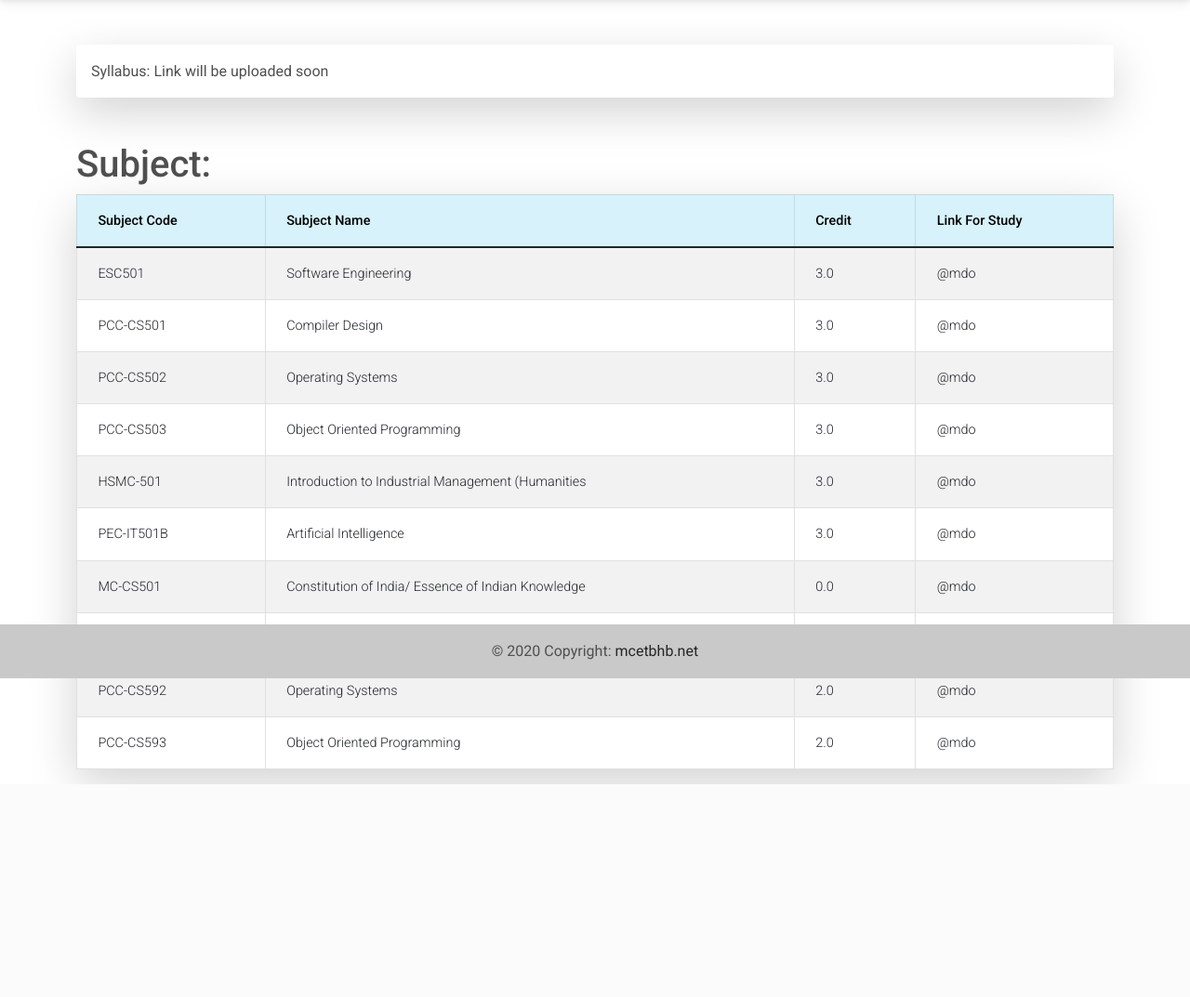
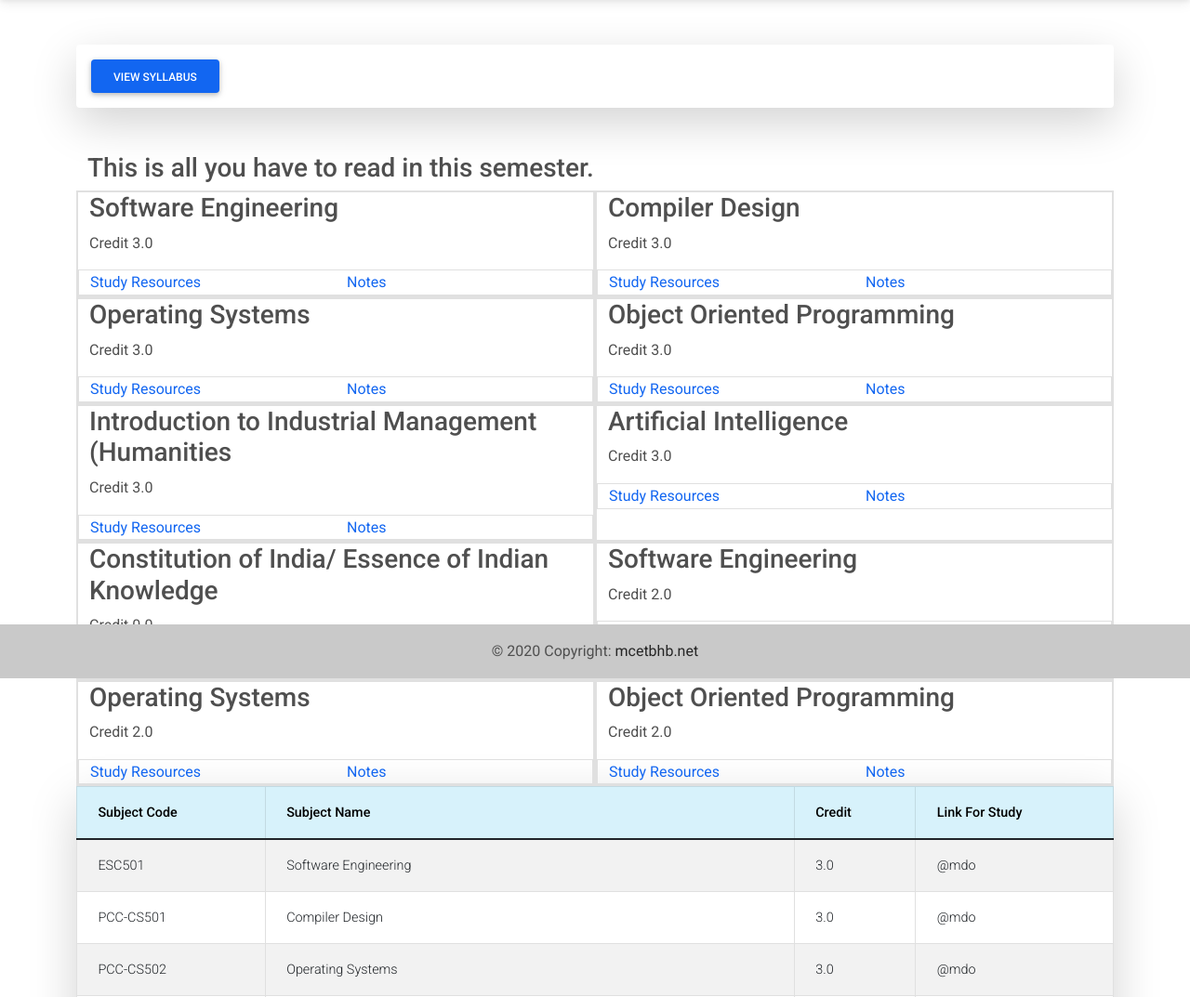
Before and after one commit to Upendra0/College-Space, a Django app: page /study_materials in a window 1280 px wide. Shown: the part 70-1143 px from the top of the page at 93% size. Before the commit the page ends 914 px from the top, so only its background shows below. Run offline with Django 3.2, Linux system fonts and the light colour scheme; a user stored in the database is signed in; data comes from the database, SQL or seed files in the repository; both versions use the stored data as it was after the commit; some libraries are stand-ins or nearby versions.

Commit message:
seeing new design to render subjects

```diff
--- a/college_space/resources/templates/resources/study_materials.html
+++ b/college_space/resources/templates/resources/study_materials.html
@@ -3,12 +3,36 @@
 {% block title %}
 <title> College Space | Study Materials </title>
 {% endblock title %}
+
 {% block content %}
     <div class = "container">
         <div class="shadow-lg p-3 mb-5 mt-5 bg-white rounded">
-        Syllabus: {{ syllabus_link }}
+        <a href="{{ syllabus_link }}" target="_blank" class="btn btn-primary" role="button"> View Syllabus </a>
         </div>
-        <h1>Subject:</h1>
+
+        <!-- Subject lists -->
+        <div class="container-fluid">
+            <h3> This is all you have to read in this semester. </h3>
+            <div class="row">
+            {% for subject in subjects %}
+            <div class="col-12 col-md-6 border border-2">
+                <div class="row">
+                    <h3> {{ subject.name }} </h3>
+                    <p> Credit {{ subject.credit }} </p>
+                </div>
+                <div class="row border borde-2">
+                    <div class="col">
+                        <a href="#"> Study Resources </a>
+                    </div>
+                    <div class="col">
+                        <a href="#"> Notes </a>
+                    </div>
+                </div>
+            </div>
+            {% endfor %}
+            </div>
+        </div>
+
         <table class="table shadow-lg table-striped table-bordered table-hover table-responsive">
         <thead>
             <tr class="table-info">
```
Also changed, not shown: college_space/db.sqlite3.
